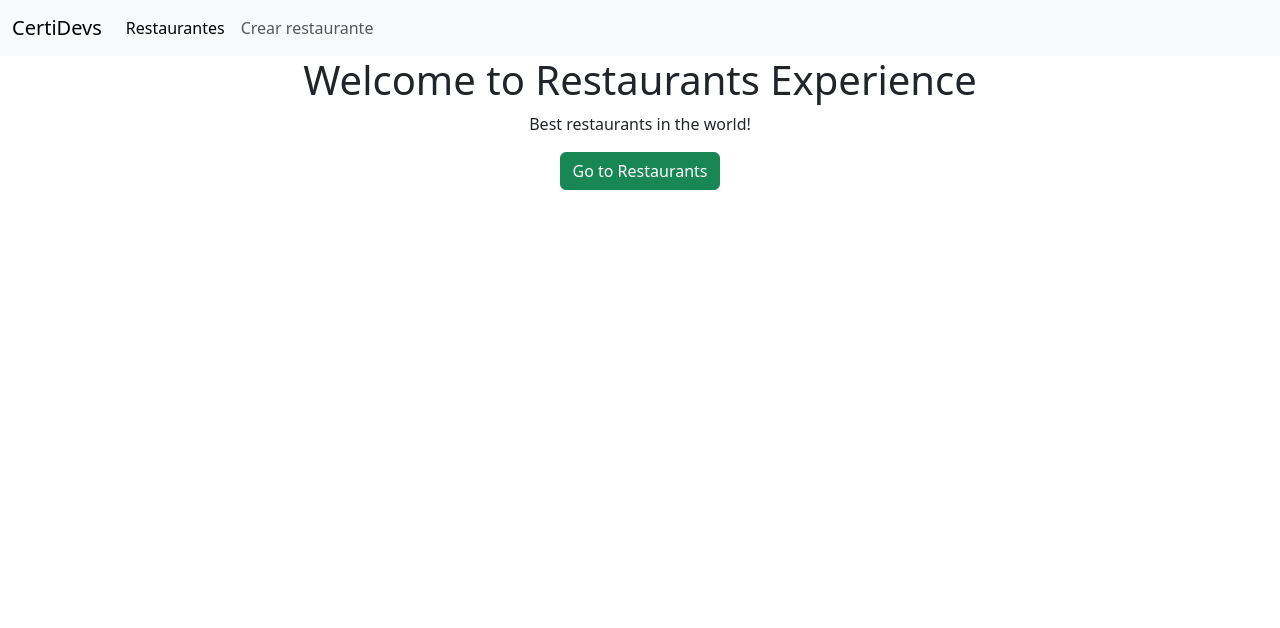
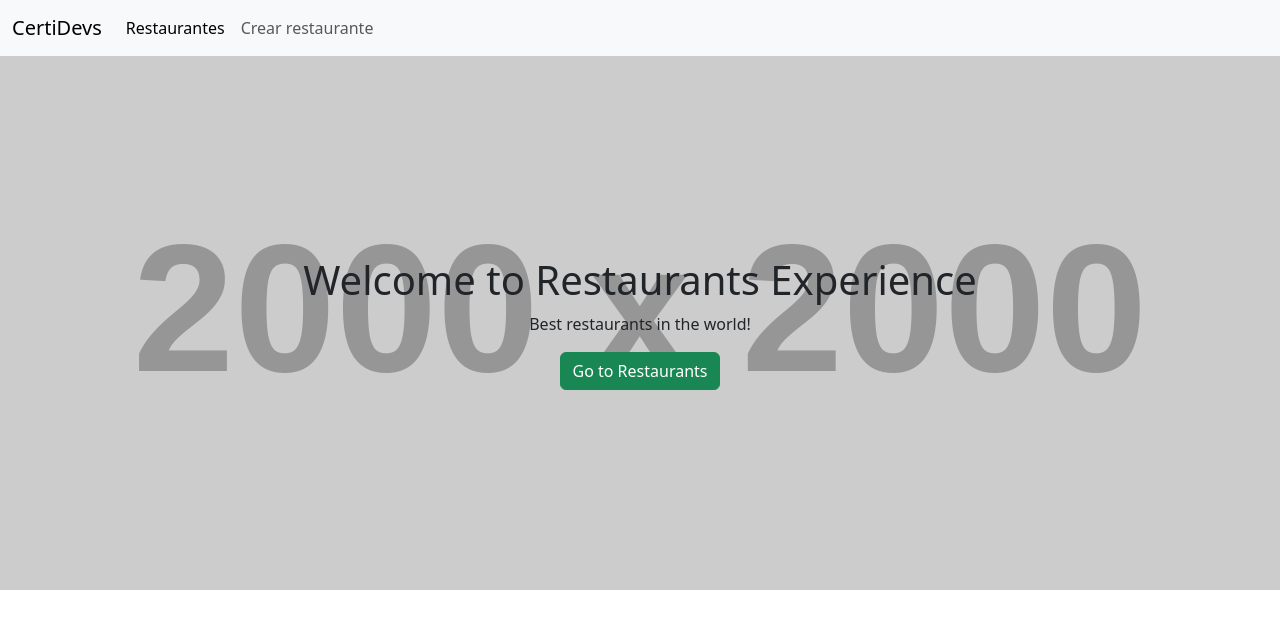
Before and after one commit to Teutona89/adecco_angular_ed2, an Angular app in the folder 009.angular/angular-005-enrutado/: page / in a window 1280 px wide. Shown: the top 628 px of the page. Built offline with nearby package versions, Linux system fonts and the light colour scheme.

Commit message:
Angular home con imagen cover

```diff
--- a/009.angular/angular-005-enrutado/src/app/home/home.component.css
+++ b/009.angular/angular-005-enrutado/src/app/home/home.component.css
@@ -0,0 +1,7 @@
+.bg-welcome {
+  background-image: url('https://placehold.co/2000');
+  background-position: center;
+  background-size: cover;
+  padding-top:200px;
+  padding-bottom: 200px;
+}
```
